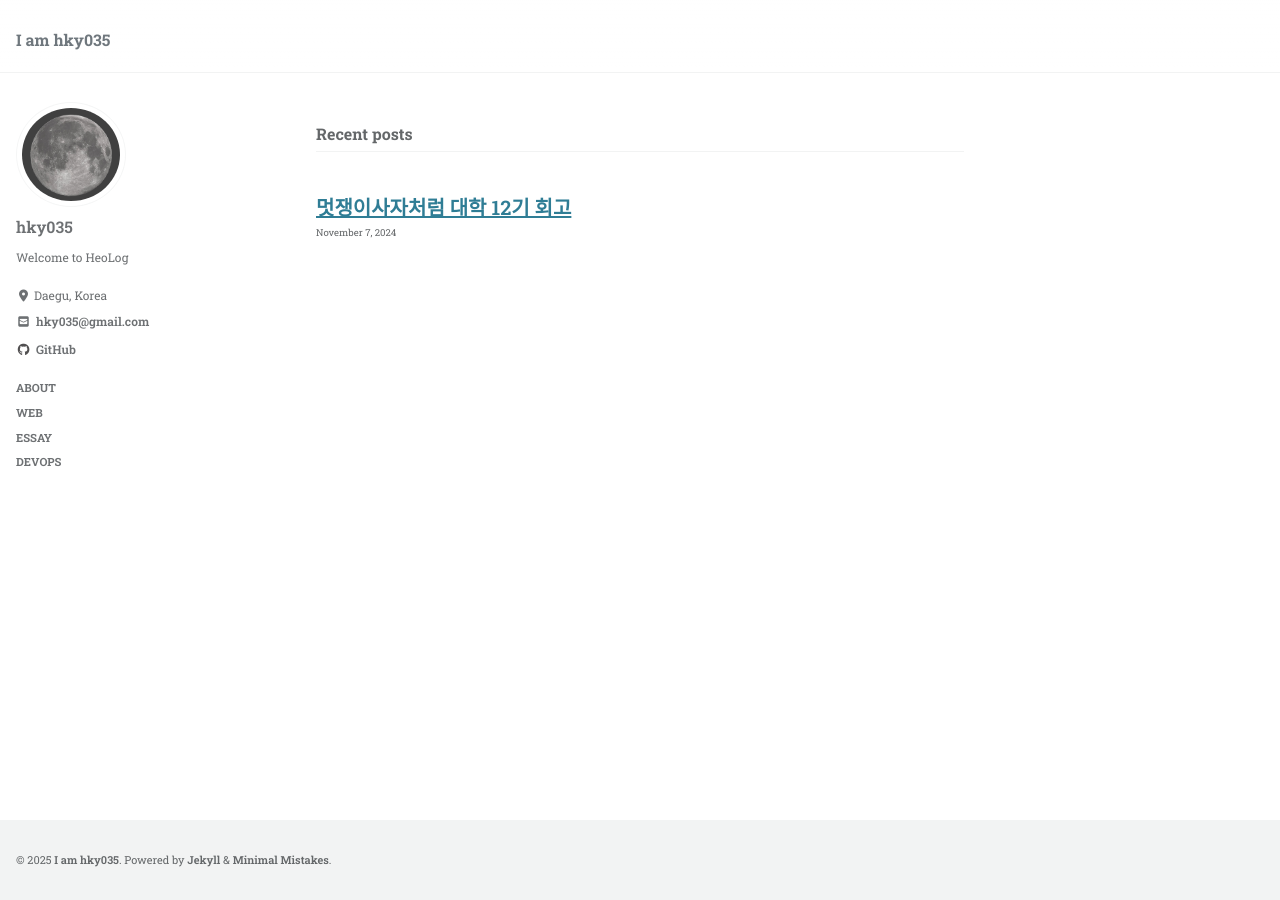
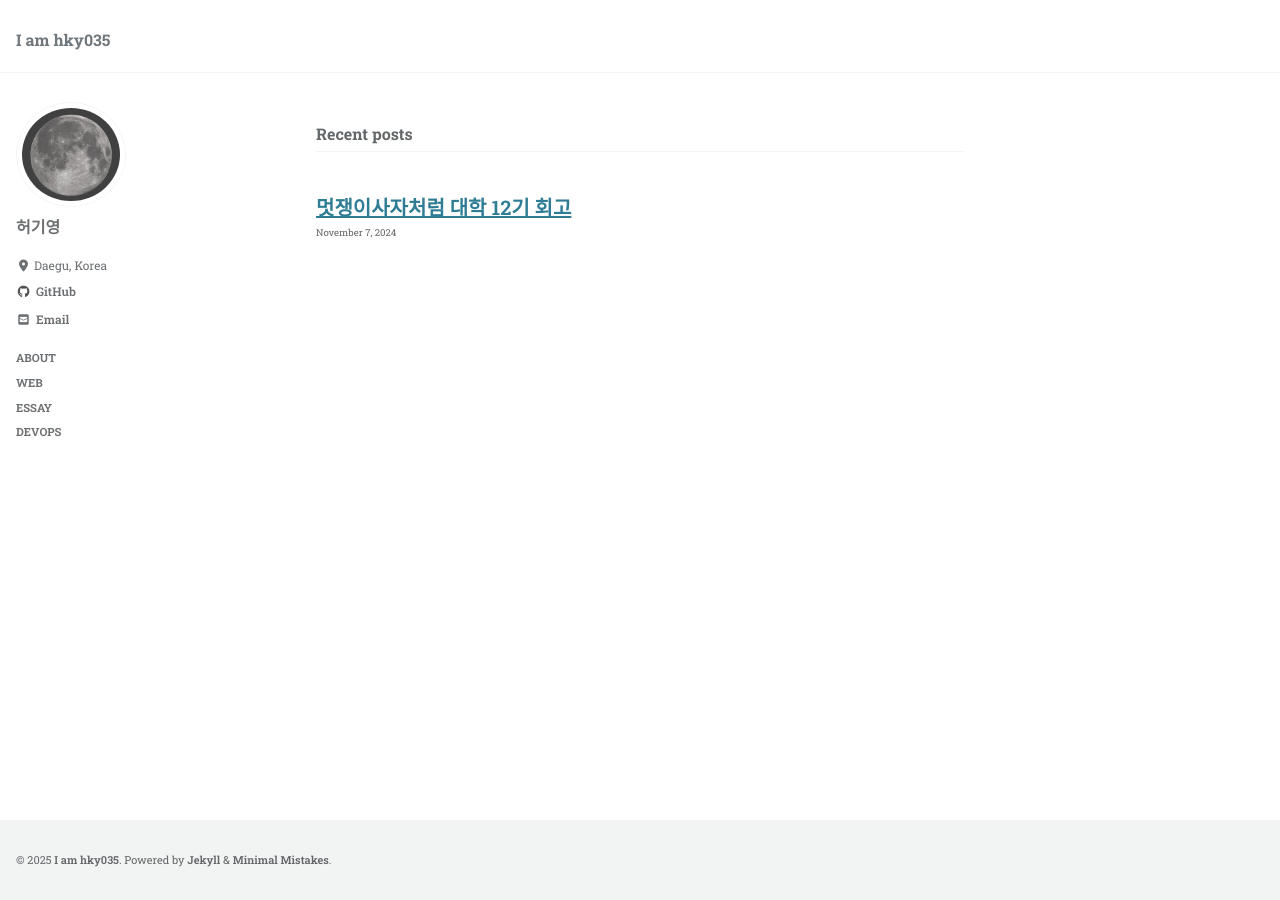
Before and after one commit to hky035/hky035.github.io, a Jekyll site: the page built from index.html, in a window 1280 px wide. Built offline with Jekyll 4.4.1, drawn with Linux system fonts in a browser that asks for light colours; cached includes are drawn as plain includes; the list of posts is cut into pages by our own code.

Commit message:
chore: 프로필 설정 변경

```diff
--- a/_config.yml
+++ b/_config.yml
@@ -114,15 +114,15 @@ analytics:
 
 # Site Author
 author:
-  name             : "hky035"
+  name             : "허기영"
   avatar           : assets/moon.jpg # path of avatar image, e.g. "/assets/images/bio-photo.jpg"
-  bio              : "Welcome to HeoLog"
+  bio              : ""
   location         : "Daegu, Korea"
-  # email            : "hky035@gmail.com"
+  email            : "hky035@gmail.com"
   links:
-    - label: "hky035@gmail.com"
-      icon: "fas fa-fw fa-envelope-square"
-      url: "hky035@gmail.com"
+    # - label: "hky035@gmail.com"
+    #   icon: "fas fa-fw fa-envelope-square"
+    #   url: "hky035@gmail.com"
     - label: "Website"
       icon: "fas fa-fw fa-link"
       # url: "https://your-website.com"
```
